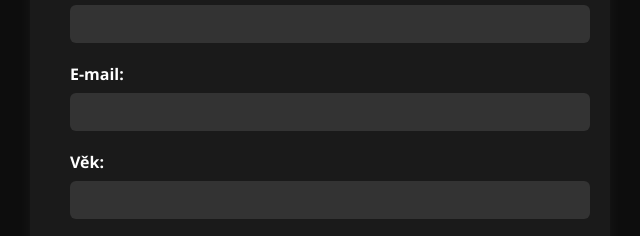
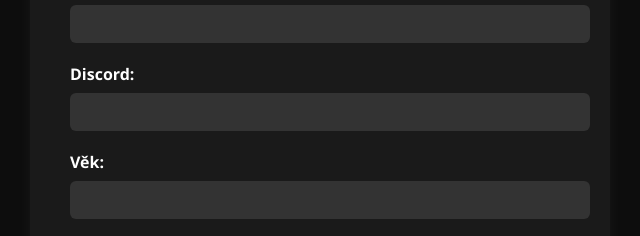
Before and after one commit to Lukynasss/USAF, a plain HTML site: page formular.html in a window 1280 px wide. Shown: the part 238-474 px from the top of the page, 320-960 px from the left. Drawn offline with Linux system fonts and the light colour scheme.

Commit message:
Add files via upload

```diff
--- a/formular.html
+++ b/formular.html
@@ -83,8 +83,8 @@
             <label for="jmeno">Jméno a příjmení:</label>
             <input type="text" id="jmeno" name="jmeno" required>
 
-            <label for="email">E-mail:</label>
-            <input type="email" id="email" name="email" required>
+            <label for="discord">Discord:</label>
+            <input type="text" id="discord" name="discord" required>
 
             <label for="vek">Věk:</label>
             <input type="number" id="vek" name="vek" min="18" max="60" required>
```
